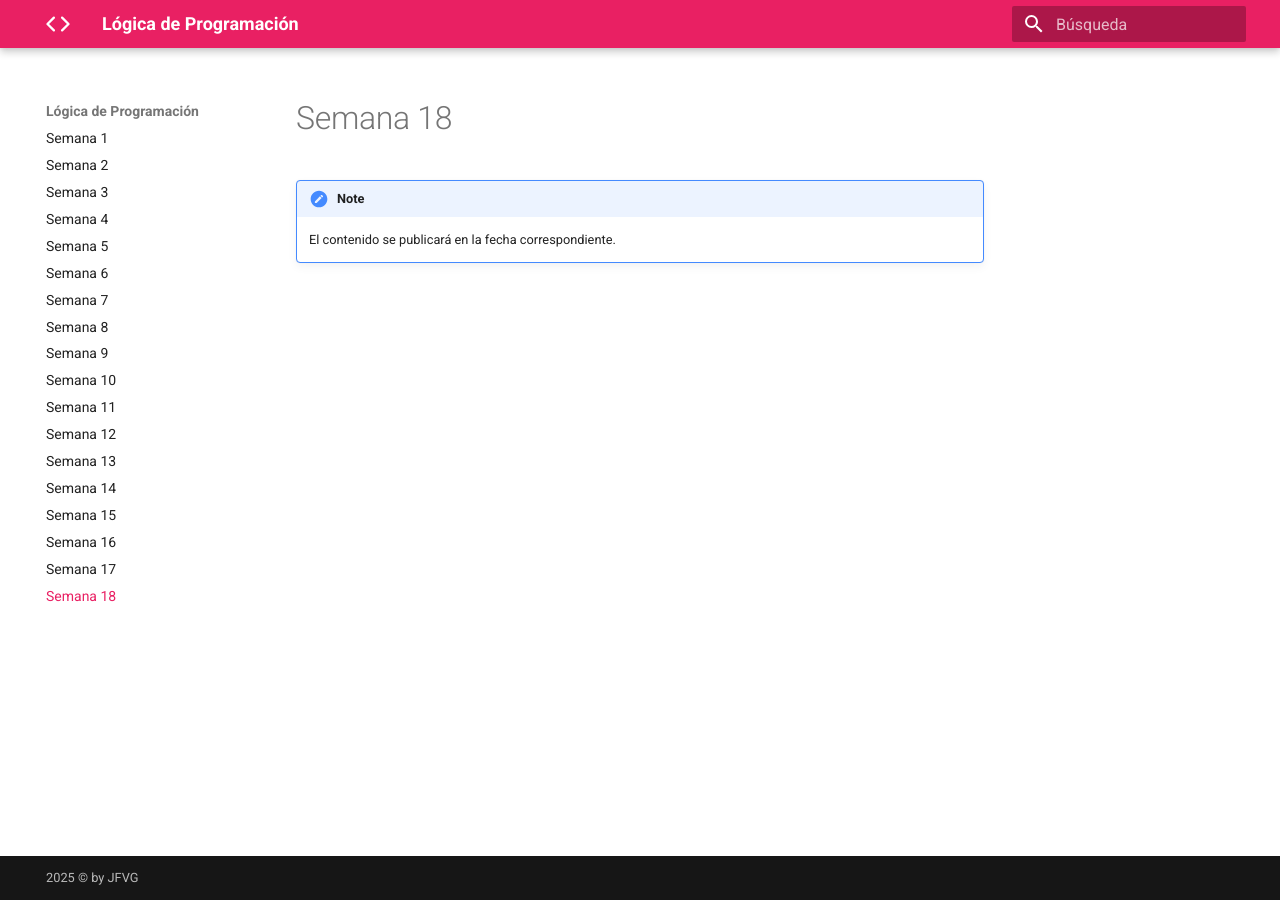
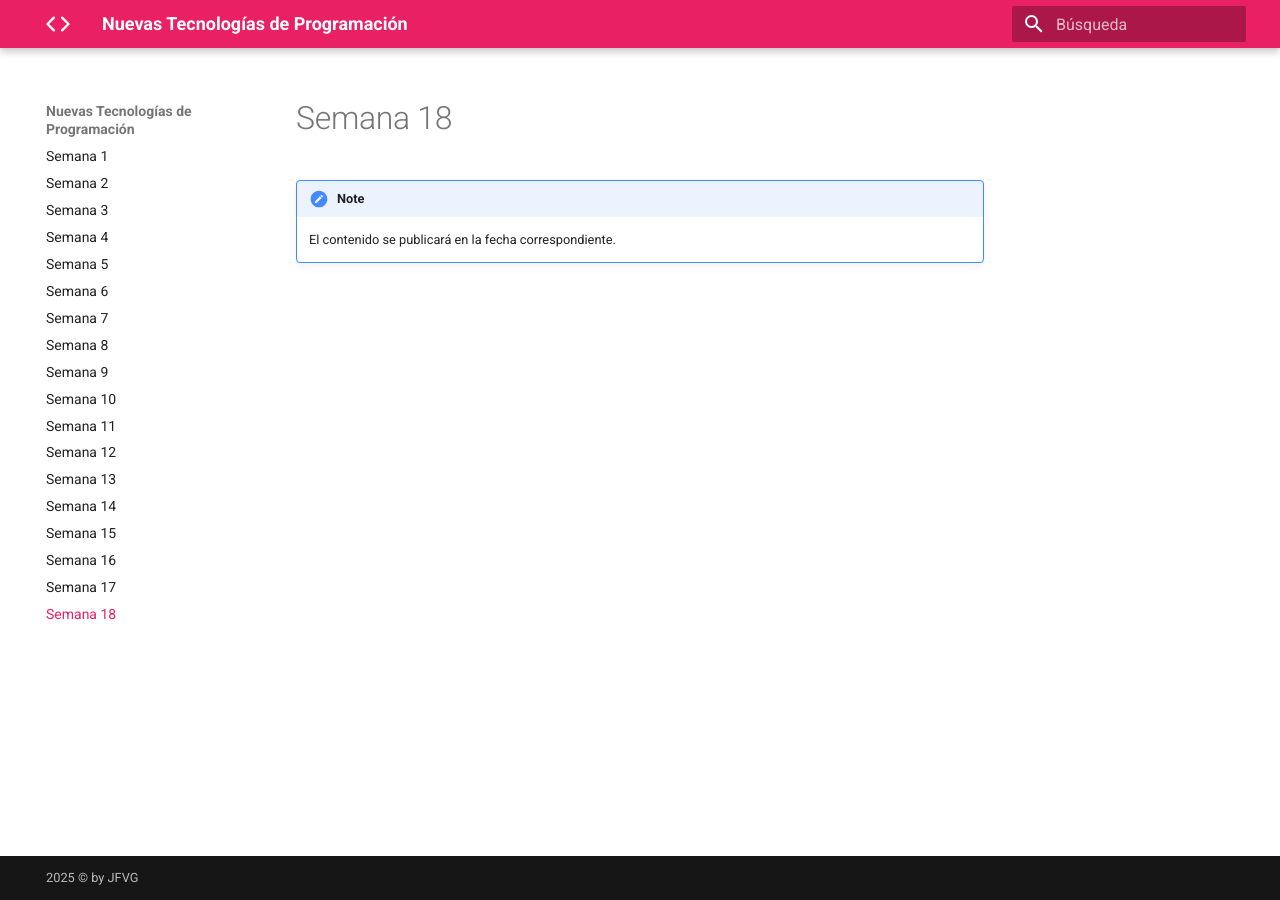
Before and after one commit to jfinfocesde/25ntp, an MkDocs documentation site: the page built from docs/p18.md, in a window 1280 px wide. Built offline with MkDocs 1.6.1 and Material for MkDocs 9.7.7, drawn with Linux system fonts in a browser that asks for light colours.

Commit message:
12-02-2024

```diff
--- a/mkdocs.yml
+++ b/mkdocs.yml
@@ -1,5 +1,5 @@
-site_name: Lógica de Programación
-site_url: https://jfinfocesde.github.io/25lp/
+site_name: Nuevas Tecnologías de Programación
+site_url: https://jfinfocesde.github.io/25ntp/
 
 theme:
   name: material
```
Also changed, not shown: docs/index.md (+15 -3 lines).
